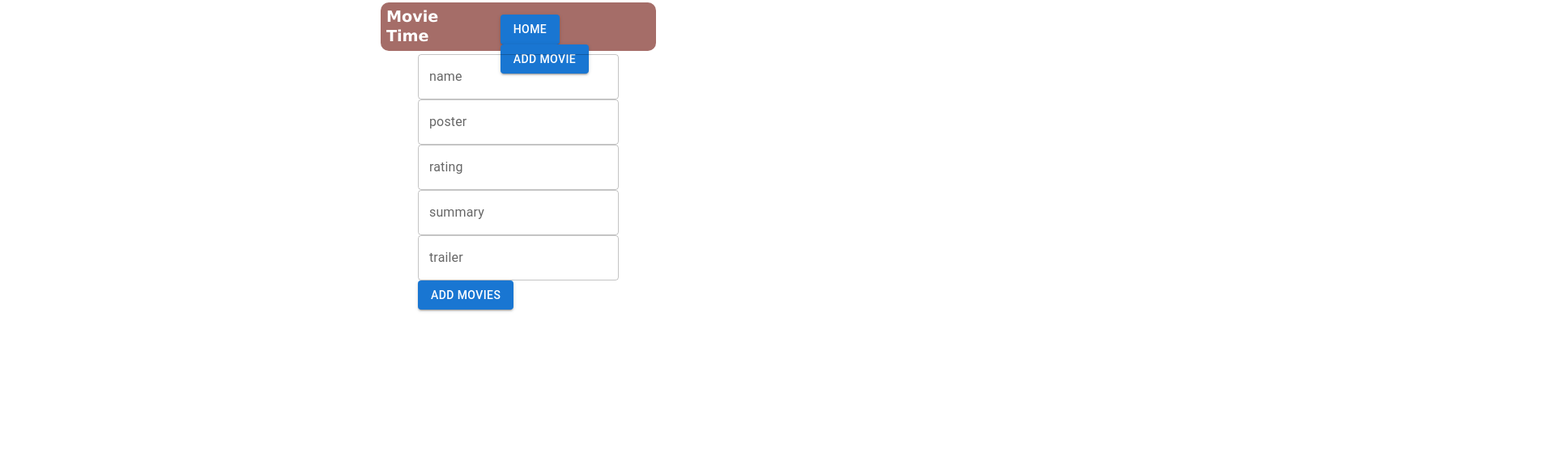
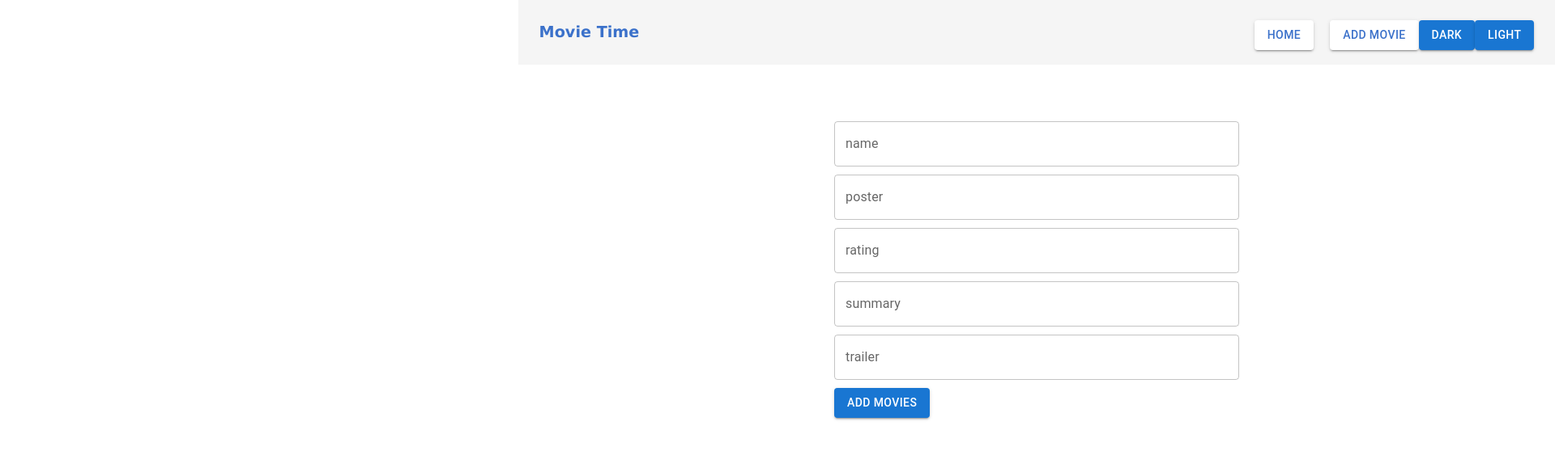
Before and after one commit to Selvam6994/movieapp--, a React (Vite) app: page /addmovies in a window 1280 px wide. Shown: the top 558 px of the page at 81% size, 1920 px wide, since content can reach past the window. Built offline with nearby package versions, Linux system fonts and the light colour scheme.

Commit message:
Theme change

```diff
--- a/src/Addmovies.jsx
+++ b/src/Addmovies.jsx
@@ -19,28 +19,27 @@ function Addmovies() {
       rating: rating,
       summary: summary,
       trailer: trailer,
-
     };
-    console.log(newMovieList);
-      const movie = async()=>{await fetch("https://6301ec84c6dda4f287af4f45.mockapi.io/Movieapp", {
+    const movie = async () => {
+      await fetch("https://6301ec84c6dda4f287af4f45.mockapi.io/Movieapp", {
         method: "POST",
         body: JSON.stringify(newMovieList),
         headers: { "Content-Type": "application/json" },
-      });}
+      });
+    };
 
     movie();
-     navigate("/");
-
+    navigate("/");
   };
 
   return (
     <div className="add_movie_form">
-      <div>
-        <Box component="form" noValidate autoComplete="on">
-          <div>
+      <div className="form_content">
+        <Box component="form" noValidate autoComplete="off">
+          <div className="input_div">
             <TextField
+              className="text_field"
               id="outlined-basic"
-
               label="name"
               variant="outlined"
               onChange={(event) => {
@@ -48,10 +47,10 @@ function Addmovies() {
               }}
             />
           </div>
-          <div>
+          <div className="input_div">
             <TextField
+              className="text_field"
               id="outlined-basic"
-
               label="poster"
               variant="outlined"
               onChange={(event) => {
@@ -60,10 +59,10 @@ function Addmovies() {
             />
           </div>
 
-          <div>
+          <div className="input_div">
             <TextField
+              className="text_field"
               id="outlined-basic"
-
               label="rating"
               variant="outlined"
               onChange={(event) => {
@@ -72,10 +71,10 @@ function Addmovies() {
             />
           </div>
 
-          <div>
+          <div className="input_div">
             <TextField
+              className="text_field"
               id="outlined-basic"
-
               label="summary"
               variant="outlined"
               onChange={(event) => {
@@ -83,10 +82,10 @@ function Addmovies() {
               }}
             />
           </div>
-          <div>
+          <div className="input_div">
             <TextField
+              className="text_field"
               id="outlined-basic"
-
               label="trailer"
               variant="outlined"
               onChange={(event) => {
@@ -95,14 +94,14 @@ function Addmovies() {
             />
           </div>
         </Box>
-        <Button
-          variant="contained"
-          onClick={addMovies}
-        >
+        <Button variant="contained" onClick={addMovies}>
           Add Movies
         </Button>
       </div>
-      <p style={{color:"red"}}>{name}{rating}</p>
+      <p style={{ color: "red" }}>
+        {name}
+        {rating}
+      </p>
     </div>
   );
 }
--- a/src/App.css
+++ b/src/App.css
@@ -3,18 +3,21 @@
   padding: 0;
   font-family: Verdana, Geneva, Tahoma, sans-serif;
 }
+.App{
+  position: absolute;
+  width: 100%;
+}
 .Nav {
-  border-radius: 10px;
   display: flex;
   justify-content: space-between;
   align-items: center;
-  margin: 1% 1% 1% 1%;
-  height: 60px;
-  background-color: rgba(105, 12, 4, 0.6);
+  height: 80px;
+  flex-wrap: wrap;
+  position: fixed;
+  width: 100%;
 }
 
 .title {
-  color: white;
   font-size: larger;
   font-weight: 900;
   margin: 0 0 0 2%;
@@ -27,19 +30,23 @@
   border: none;
   text-align: start;
 }
-.button{
+.button {
   transition: 1s;
   text-decoration: none;
   margin: 0 0 0 20px;
 }
-.button:hover{
-color: rgba(30, 1, 74, 0.7);
+.button:hover {
+  color: rgba(30, 1, 74, 0.7);
 }
-.trailer_button{
+.trailer_button {
   text-decoration: none;
 }
+.body {
+  height: min-content;
+
+}
 .main {
-  margin: 0 0 0 50px;
+  margin: 100px 0 0 50px;
   display: grid;
   grid-template-columns: repeat(auto-fit, minmax(440px, 1fr));
 }
@@ -68,7 +75,7 @@ color: rgba(30, 1, 74, 0.7);
   color: rgb(6, 65, 89);
   margin: 5px 10px 5px;
 }
-.rating{
+.rating {
   margin-left: auto;
 }
 .movie-summary {
@@ -78,15 +85,25 @@ color: rgba(30, 1, 74, 0.7);
   color: rgba(0, 0, 0, 0.768);
   margin: 0 5px;
 }
-.iconButtons{
+.iconButtons {
   display: flex;
- align-items: center;
+  align-items: center;
 }
-.deleteButton{
-margin-left: auto;
+.deleteButton {
+  margin-left: auto;
 }
-.add_movie_form{
+.text_field {
+  width: 500px;
+}
+.input_div {
+  margin-bottom: 10px;
+}
+.add_movie_form {
   display: flex;
   justify-content: center;
   flex-direction: row;
+  min-height: 109vh;
 }
+.form_content{
+  margin-top: 150px;
+}
--- a/src/App.jsx
+++ b/src/App.jsx
@@ -1,27 +1,67 @@
-import { Button } from "@mui/material";
+import { Box, Button, Paper } from "@mui/material";
+import { useState } from "react";
 import { Link, Route, Routes } from "react-router-dom";
 import Addmovies from "./Addmovies";
 import "./App.css";
 import Movielist from "./Movielist";
 import Playtrailer from "./Playtrailer";
 
-
 function App() {
+  const [theme, setTheme] = useState(false);
   return (
-    <div className="App">
-      <div className="Nav">
+    <div
+      className="App"
+      style={
+        theme != true
+          ? { backgroundColor: "white", color: "#3B71CA" }
+          : { backgroundColor: "#332D2D" }
+      }
+    >
+      <div
+        className="Nav"
+        style={
+          theme != true
+            ? { backgroundColor: "#f5f5f5", color: "#3B71CA" }
+            : { backgroundColor: "#212121" }
+        }
+      >
         <span className="title">Movie Time</span>
         <div className="nav_buttons" placeholder="Search">
           <Link className="button" to="/">
-            <Button variant="contained">Home</Button>
+            <Button
+              variant="contained"
+              style={
+                theme != true
+                  ? { backgroundColor: "white", color: "#3B71CA" }
+                  : { backgroundColor: "white", color: "#332D2D" }
+              }
+            >
+              Home
+            </Button>
           </Link>
           <Link className="button" to="/addmovies">
-            <Button variant="contained">Add Movie</Button>
+            <Button
+              variant="contained"
+              style={
+                theme != true
+                  ? { backgroundColor: "white", color: "#3B71CA" }
+                  : { backgroundColor: "white", color: "#332D2D" }
+              }
+            >
+              Add Movie
+            </Button>
           </Link>
+          <Button variant="contained" onClick={() => setTheme(true)}>
+            Dark
+          </Button>
+          <Button variant="contained" onClick={() => setTheme(false)}>
+            Light
+          </Button>
         </div>
       </div>
+
       <Routes>
-        <Route path="/" element={<Movielist />} />
+        <Route path="/" element={<Movielist theme={theme} />} />
         <Route path="addmovies" element={<Addmovies />} />
         <Route path="trailer/:id" element={<Playtrailer />} />
       </Routes>
--- a/src/Displaymovies.jsx
+++ b/src/Displaymovies.jsx
@@ -10,11 +10,12 @@ import ThumbDownAltIcon from "@mui/icons-material/ThumbDownAlt";
 import Badge from "@mui/material/Badge";
 import { Link } from "react-router-dom";
 
-
-export function Displaymovies({movieData,deleteMovie,id}) {
+export function Displaymovies({ movieData, deleteMovie, id, theme }) {
   const [summary, setSummary] = useState(true);
   const [like, setLike] = useState(0);
   const [dislike, setDislike] = useState(0);
+
+  let styles = theme != true ? { color: "#212121" } : { color: "#f5f5f5" };
 
   return (
     <Box
@@ -28,11 +29,16 @@ export function Displaymovies({movieData,deleteMovie,id}) {
         },
       }}
     >
-
       <Paper className="movie-card" elevation={3}>
-        <div>
+        <div
+          style={
+            theme != true
+              ? { backgroundColor: "white" }
+              : { backgroundColor: "#212121" }
+          }
+        >
           <img className="poster" src={movieData.poster} alt="" />
-          <div className="title-rating">
+          <div className="title-rating" style={styles}>
             <p>{movieData.name}</p>
             {summary != true ? (
               <IconButton
@@ -40,7 +46,7 @@ export function Displaymovies({movieData,deleteMovie,id}) {
                 color="primary"
                 onClick={() => setSummary(true)}
               >
-                <KeyboardArrowUpIcon />
+                <KeyboardArrowUpIcon style={styles} />
               </IconButton>
             ) : (
               <IconButton
@@ -48,7 +54,7 @@ export function Displaymovies({movieData,deleteMovie,id}) {
                 color="primary"
                 onClick={() => setSummary(false)}
               >
-                <KeyboardArrowDownIcon />
+                <KeyboardArrowDownIcon style={styles} />
               </IconButton>
             )}
 
@@ -56,23 +62,28 @@ export function Displaymovies({movieData,deleteMovie,id}) {
               &#11088;
               <span
                 style={
-                 movieData.rating > 8
-                    ? { color: "green" }
-                    : { color: "red" }
+                  movieData.rating > 8 ? { color: "green" } : { color: "red" }
                 }
               >
                 {movieData.rating}
               </span>
             </p>
           </div>
-          <div className="movie-summary">
+          <div className="movie-summary" style={styles}>
             {summary != true ? <p>{movieData.summary}</p> : <p></p>}
           </div>
-          <Link className="trailer_button" to ={`/trailer/${id}`}>
+          <Link className="trailer_button" to={`/trailer/${id}`}>
             <Button>Watch Trailer</Button>
           </Link>
         </div>
-        <div className="iconButtons">
+        <div
+          className="iconButtons"
+          style={
+            theme != true
+              ? { backgroundColor: "white", color: "#3B71CA" }
+              : { backgroundColor: "#212121" }
+          }
+        >
           <IconButton
             aria-label="KeyboardArrowDownIcon"
             color="warning"
@@ -91,10 +102,7 @@ export function Displaymovies({movieData,deleteMovie,id}) {
               <ThumbDownAltIcon />
             </Badge>
           </IconButton>
-          <div className="deleteButton">
-
-            {deleteMovie}
-          </div>
+          <div className="deleteButton">{deleteMovie}</div>
         </div>
       </Paper>
     </Box>
--- a/src/Movielist.jsx
+++ b/src/Movielist.jsx
@@ -3,7 +3,7 @@ import React, { useEffect, useState } from "react";
 import { Displaymovies } from "./Displaymovies";
 import DeleteIcon from "@mui/icons-material/Delete";
 
-function Movielist() {
+function Movielist({ theme }) {
   const [movieList, setMovieList] = useState([]);
 
   const get_movie_data = async () => {
@@ -32,9 +32,11 @@ function Movielist() {
   };
 
   return (
+    <div className="body">
       <div className="main">
         {movieList.map((ele) => (
           <Displaymovies
+            theme={theme}
             key={ele.id}
             movieData={ele}
             id={ele.id}
@@ -52,6 +54,7 @@ function Movielist() {
           ></Displaymovies>
         ))}
       </div>
+    </div>
   );
 }
 
```
Also changed, not shown: src/Playtrailer.jsx (+5 -6 lines). Lines whose indentation alone changed are shown as unchanged.
